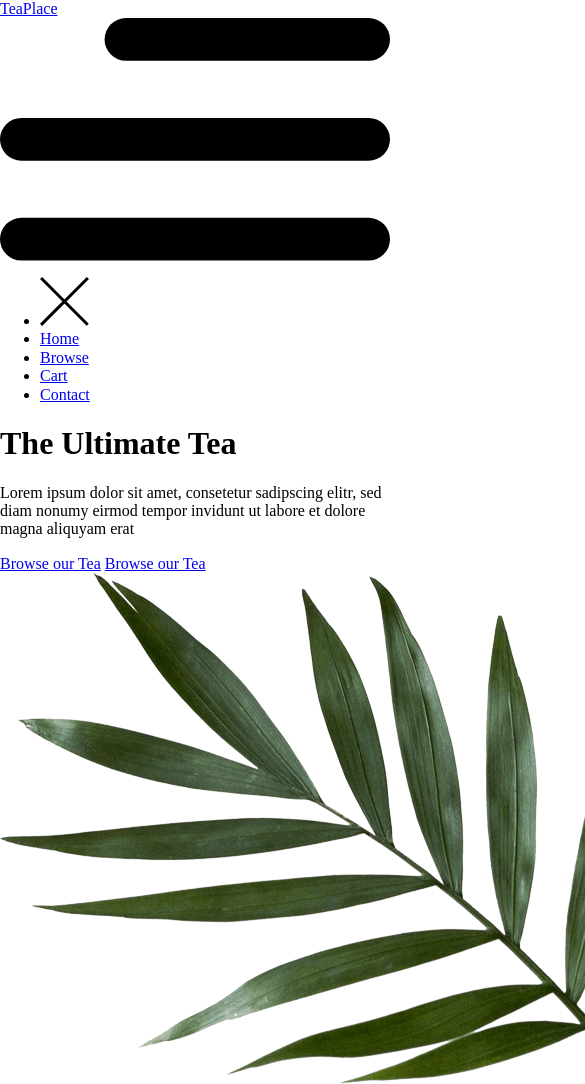
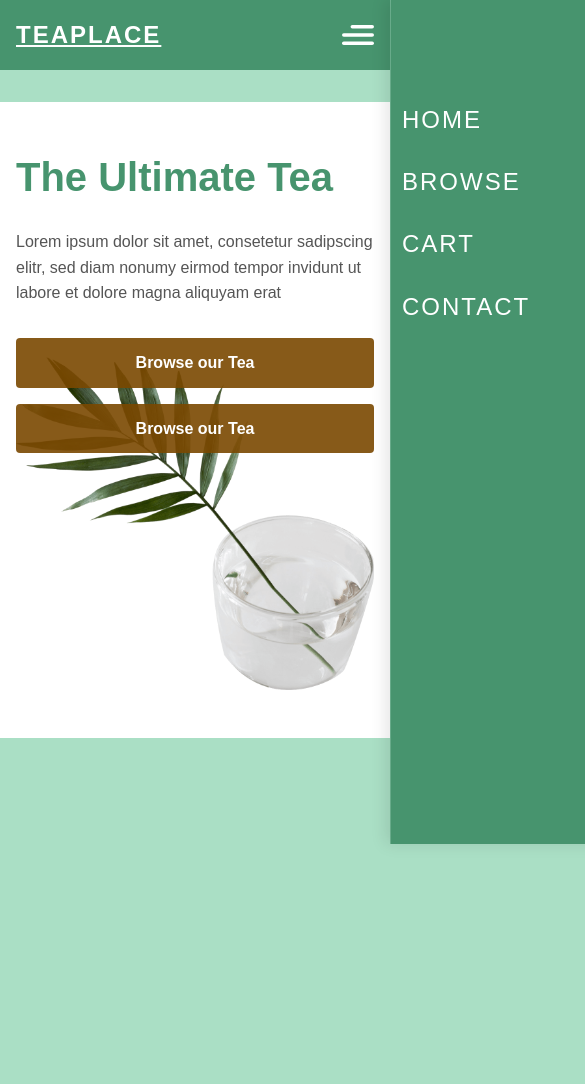
Before and after one commit to tak40/teaplace-ui-design, a website built with webpack: page index.html in a window 390 px wide. Shown: the top 1084 px of the page, 585 px wide, since content can reach past the window. After the commit the page ends 844 px from the top, so only its background shows below. Built offline with nearby package versions, Linux system fonts and the light colour scheme.

Commit message:
Add complete styling for navigation, buttons, and layout. Implemented navbar functionality with JavaScript for mobile menu toggle.

```diff
--- a/index.css
+++ b/index.css
@@ -1,4 +1,143 @@
-html, body {
+* {
+    box-sizing: border-box;
     margin: 0;
     padding: 0;
+    /* border: 1px dotted red; */
 }
+
+body {
+    font-family: "Arial", sans-serif;
+    background: #aadfc5;
+    color: #333;
+    line-height: 1.6;
+}
+
+/* HEADER  */
+
+header {
+    background: #47946e;
+    padding: 1em;
+    display: flex;
+    justify-content: space-between;
+    align-items: center;
+}
+
+.logo {
+    color: white;
+    font-size: 1.5em;
+    font-weight: bold;
+    text-transform: uppercase;
+    letter-spacing: 2px;
+}
+
+nav svg {
+    width: 2em;
+    cursor: pointer;
+}
+
+.nav {
+    position: fixed;
+    top: 0;
+    right: 0;
+    height: 100vh;
+    background: #47946e;
+    width: 66%;
+    transform: translateX(100%);
+    transition: transform 0.3s ease-in-out;
+    box-shadow: -5px 0 15px rgba(0, 0, 0, 0.1);
+    z-index: 2;
+}
+
+.nav li {
+    list-style-type: none;
+}
+
+nav svg line,
+nav svg path {
+    stroke: white; /* Change the stroke color */
+}
+
+.nav li a {
+    color: white;
+    text-decoration: none;
+    font-size: 1.5em;
+    text-transform: uppercase;
+    letter-spacing: 2px;
+    display: block;
+    padding: 0.5em;
+    transition: all 0.3s ease-in-out;
+}
+
+.open-nav {
+    transform: translateX(0);
+}
+
+.exit {
+    width: 2em;
+    margin: 1em;
+    cursor: pointer;
+    margin-left: auto;
+}
+
+/* MAIN  */
+
+.content-wrapper {
+    margin: 2em auto;
+    padding: 1em;
+    background: white;
+}
+
+h1 {
+    color: #47946e;
+    font-size: 2.5em;
+    margin-bottom: 0.5em;
+}
+
+p {
+    margin-bottom: 1.5em;
+    color: #555;
+}
+
+.plant {
+    width: 100%;
+}
+
+.btn-container {
+    display: flex;
+    flex-direction: column;
+    text-align: center;
+    margin: 2em 0;
+    gap: 1em;
+    position: relative;
+    z-index: 1;
+}
+
+.cta {
+    background: #7a4900e6;
+    color: white;
+    padding: 0.75em 1.5em;
+    font-size: 1em;
+    font-weight: bold;
+    cursor: pointer;
+    border: none;
+    border-radius: 4px;
+    transition: background 0.3s ease;
+    text-decoration: none;
+    display: inline-block;
+}
+
+.cta:hover {
+    background: #8e5600;
+}
+
+.plant-container {
+    margin: -8em 0 2em 0;
+    text-align: center;
+    z-index: -1;
+}
+
+.plant {
+    max-width: 100%;
+    height: auto;
+    border-radius: 8px;
+}
--- a/index.html
+++ b/index.html
@@ -1,9 +1,10 @@
 <html>
-    <head><link rel="stylesheet" href="https://cdnjs.cloudflare.com/ajax/libs/normalize/8.0.1/normalize.css">
-        <link rel="stylesheet" href="index.css">
+    <head>
+        <meta name="viewport" content="width=device-width" />
+        <link rel="stylesheet" href="https://cdnjs.cloudflare.com/ajax/libs/normalize/8.0.1/normalize.css" />
+        <link rel="stylesheet" href="index.css" />
     </head>
     <body>
-
         <div class="left-col"></div>
         <div class="fern"></div>
 
@@ -13,18 +14,60 @@
             <nav>
                 <svg class="menu" id="menu-btn" viewBox="0 0 27.329 17">
                     <g transform="translate(-415.671 -19)">
-                        <line  x1="24.329" transform="translate(417.171 34.5)" fill="none" stroke="#000" stroke-linecap="round" stroke-width="3"/>
-                        <line x1="24.329" transform="translate(417.171 27.5)" fill="none" stroke="#000" stroke-linecap="round" stroke-width="3"/>
-                        <line x1="17" transform="translate(424.5 20.5)" fill="none" stroke="#000" stroke-linecap="round" stroke-width="3"/>
+                        <line
+                            x1="24.329"
+                            transform="translate(417.171 34.5)"
+                            fill="none"
+                            stroke="#000"
+                            stroke-linecap="round"
+                            stroke-width="3"
+                        />
+                        <line
+                            x1="24.329"
+                            transform="translate(417.171 27.5)"
+                            fill="none"
+                            stroke="#000"
+                            stroke-linecap="round"
+                            stroke-width="3"
+                        />
+                        <line
+                            x1="17"
+                            transform="translate(424.5 20.5)"
+                            fill="none"
+                            stroke="#000"
+                            stroke-linecap="round"
+                            stroke-width="3"
+                        />
                     </g>
                 </svg>
 
-                <ul id="nav">
+                <ul id="nav" class="nav">
                     <li class="exit" id="exit-btn">
-                        <svg xmlns="http://www.w3.org/2000/svg" width="48.968" height="48.968" viewBox="0 0 48.968 48.968">
+                        <svg
+                            xmlns="http://www.w3.org/2000/svg"
+                            width="48.968"
+                            height="48.968"
+                            viewBox="0 0 48.968 48.968"
+                        >
                             <g transform="translate(-378.092 -80.939)">
-                                <path id="Path_21" data-name="Path 21" d="M383,82l-46.847,46.847" transform="translate(43)" fill="none" stroke="#000" stroke-width="3"/>
-                                <path id="Path_22" data-name="Path 22" d="M336.153,82l46.673,46.673" transform="translate(43)" fill="none" stroke="#000" stroke-width="3"/>
+                                <path
+                                    id="Path_21"
+                                    data-name="Path 21"
+                                    d="M383,82l-46.847,46.847"
+                                    transform="translate(43)"
+                                    fill="none"
+                                    stroke="#000"
+                                    stroke-width="3"
+                                />
+                                <path
+                                    id="Path_22"
+                                    data-name="Path 22"
+                                    d="M336.153,82l46.673,46.673"
+                                    transform="translate(43)"
+                                    fill="none"
+                                    stroke="#000"
+                                    stroke-width="3"
+                                />
                             </g>
                         </svg>
                     </li>
@@ -39,7 +82,10 @@
         <div class="content-wrapper">
             <main>
                 <h1>The Ultimate Tea</h1>
-                <p>Lorem ipsum dolor sit amet, consetetur sadipscing elitr, sed diam nonumy eirmod tempor invidunt ut labore et dolore magna aliquyam erat</p>
+                <p>
+                    Lorem ipsum dolor sit amet, consetetur sadipscing elitr, sed diam nonumy eirmod tempor invidunt ut
+                    labore et dolore magna aliquyam erat
+                </p>
 
                 <div class="btn-container">
                     <a href="#" class="cta">Browse our Tea</a>
@@ -48,10 +94,10 @@
             </main>
 
             <div class="plant-container">
-                <img src="plant.png" class="plant">
+                <img src="plant.png" class="plant" />
             </div>
         </div>
 
-        <script src="index.pack.js"></script>
+        <script src="index.js"></script>
     </body>
 </html>
--- a/index.js
+++ b/index.js
@@ -1,15 +1,16 @@
 // javascript
 
-const get = element => document.getElementById(element);
+const get = (element) => document.getElementById(element)
 
-let open = get("menu-btn");
-let nav = get("nav");
-let exit = get("exit-btn");
+const open = get("menu-btn")
+const nav = get("nav")
+const exit = get("exit-btn")
 
-open.addEventListener('click', () => {
-    nav.classList.add('open-nav');
+open.addEventListener("click", () => {
+    console.log("clicked")
+    nav.classList.add("open-nav")
 })
 
-exit.addEventListener('click', () => {
-    nav.classList.remove('open-nav');
+exit.addEventListener("click", () => {
+    nav.classList.remove("open-nav")
 })
```
